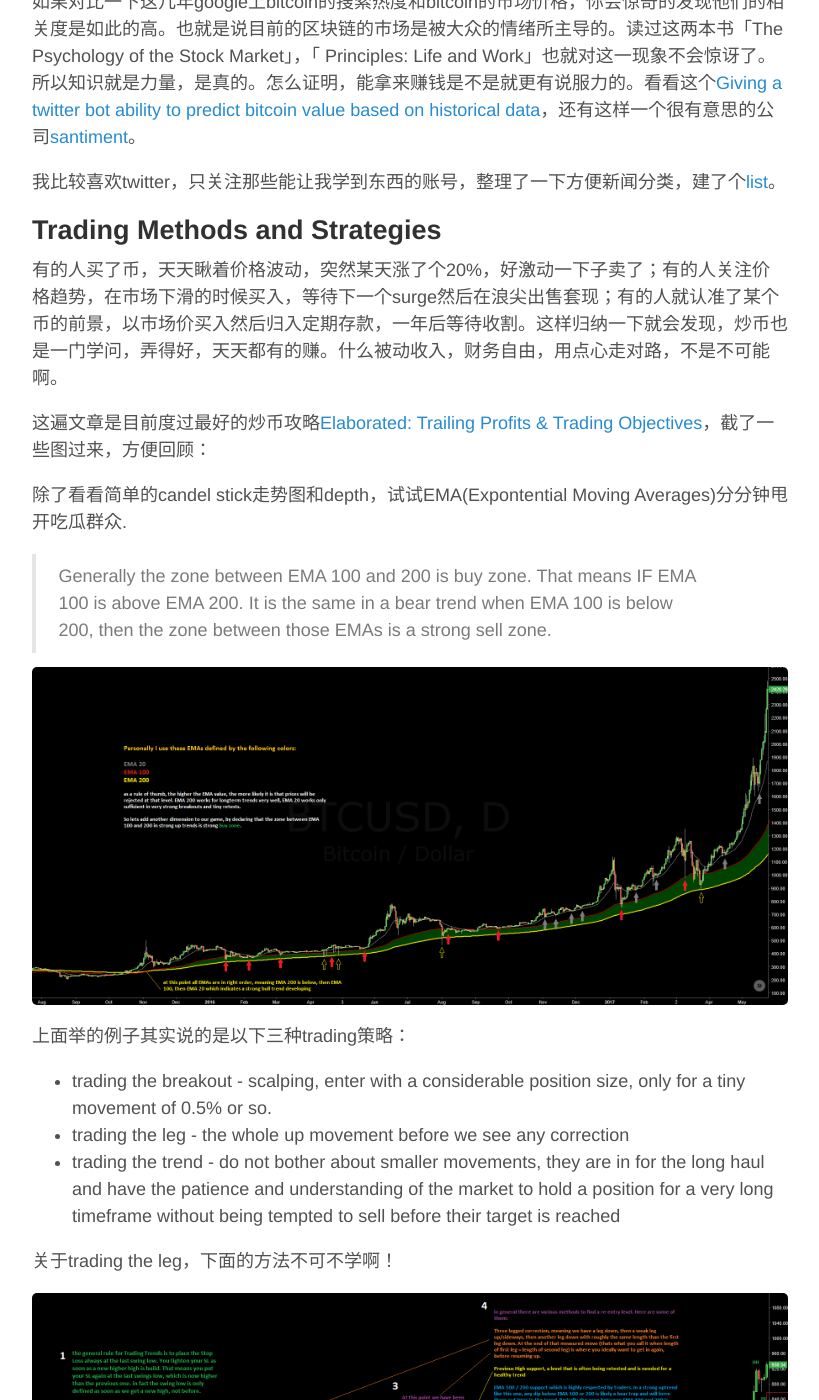
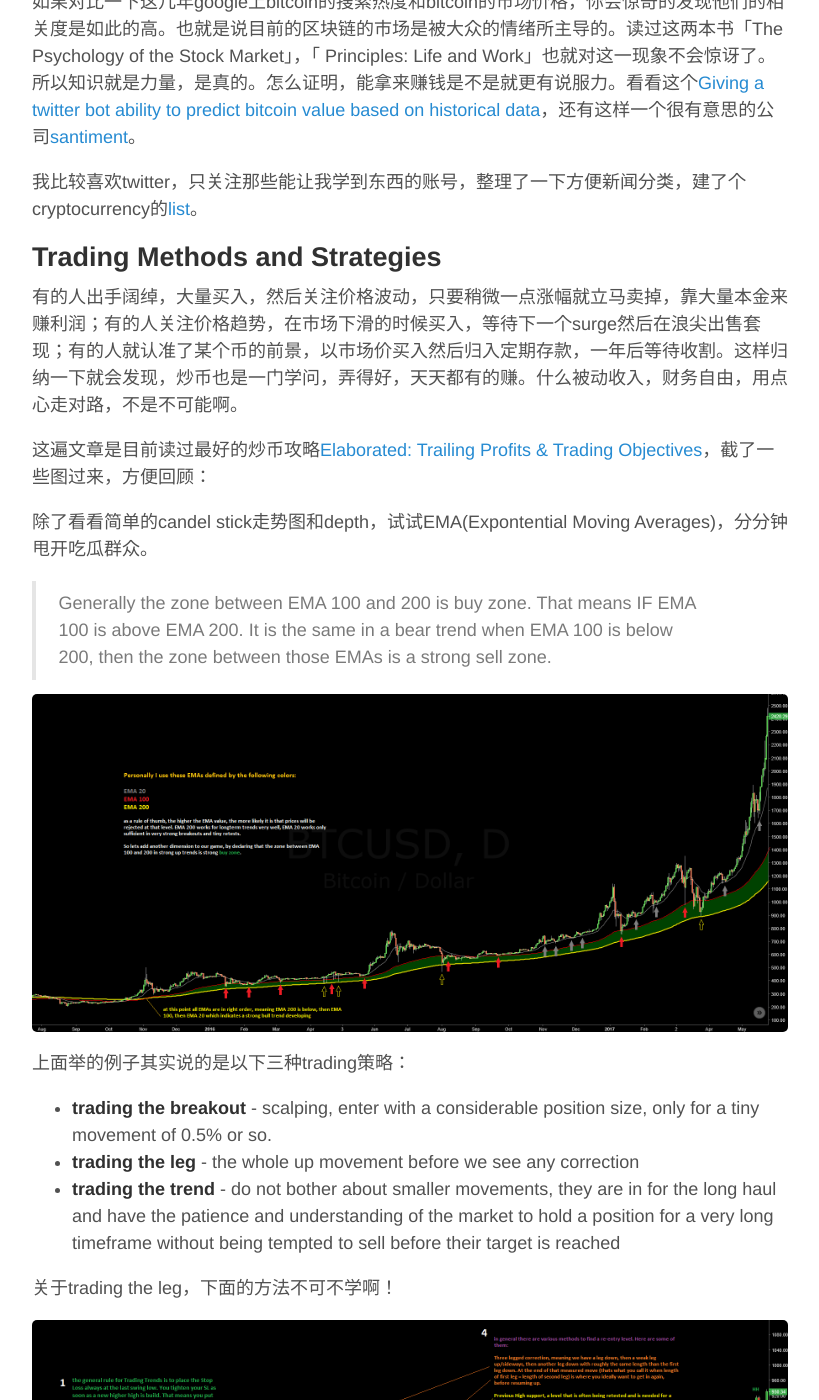
Before and after one commit to haoeric/haoeric.github.io, a Jekyll site: the page built from _posts/Trivia/2018-01-19-monthly-summary.md, in a window 1280 px wide and 1400 px high, scrolled down 2031 px. Shown: the whole window, without its empty margins (230-1049 px from the left). Built offline with Jekyll 4.4.1, drawn with Linux system fonts in a browser that asks for light colours; comment, search, counter and statistics services are not loaded; some of the changed text lies outside the part shown.

Commit message:
refine content

```diff
--- a/_posts/Trivia/2018-01-19-monthly-summary.md
+++ b/_posts/Trivia/2018-01-19-monthly-summary.md
@@ -13,9 +13,9 @@
 1. 将每个月获取的最有价值的资讯（评估标准以会改变自己行为，值得投入更多时间为准则）整理在blog上，所以每天审视自己获取的信息，一周抽一个时间来反思整理，一个月总结一次（用slack每天定时提醒）。
 2. 狠狠的训练自己的口语，资源锁定在effortless English。
 3. 用AWS做一个产品级别的side project。为下一个机会做准备。
-4. 预测未来值得深入学习的方向：深度学习的多维度运用，量子计算机原理和编程，区块链的多方位运动（基于stock psychology 的跟风运动），云计算的培训和企业级运用，语音交互，AR交互。
+4. 预测未来值得深入学习的方向：深度学习的多维度运用，量子计算机原理和编程，区块链（基于stock psychology 的跟风运动），云计算的培训和企业级运用，语音交互，AR交互。
 
-这个月的业余时间基本都投入在了cryptocurrency和《权利的游戏》。
+这个月的业余时间基本都投入在了cryptocurrency和《权利的游戏》，所以标题就这样定了。
 
 ## Hype Cycle and Technology Adoption
 
@@ -34,25 +34,25 @@
 
 ## Market Capitalizations
 
-前不久区块链的[总市值](https://coinmarketcap.com)突破700billion，新年将至，套现回家过年的中国人民给市场带来了一个健康的调整😝，目前总市值在550 billion左右，有小道消息报道今年会有更多的hedge fund注入到区块链市场，估计今年市值会进到trillion级别，如果是真的，那么，那么就赶紧掏腰包买币了。
+前不久区块链的[总市值](https://coinmarketcap.com)突破700billion，新年将至，套现回家过年的中国人民给市场带来了一个不小的调整😝，目前总市值在550 billion左右，有小道消息报道今年会有更多的hedge fund注入到区块链市场，估计今年市值会进到trillion级别，如果是真的，那么，那么就赶紧掏腰包买币了。
 
 
 ## News Resources
 
 如果对比一下这几年google上bitcoin的搜索热度和bitcoin的市场价格，你会惊奇的发现他们的相关度是如此的高。也就是说目前的区块链的市场是被大众的情绪所主导的。读过这两本书「The Psychology of the Stock Market」，「
-Principles: Life and Work」也就对这一现象不会惊讶了。所以知识就是力量，是真的。怎么证明，能拿来赚钱是不是就更有说服力的。看看这个[Giving a twitter bot ability to predict bitcoin value based on historical data](https://hackernoon.com/giving-a-twitter-bot-ability-to-predict-bitcoin-value-based-on-historical-data-dbe237c40430)，还有这样一个很有意思的公司[santiment](https://santiment.net)。
+Principles: Life and Work」也就对这一现象不会惊讶了。所以知识就是力量，是真的。怎么证明，能拿来赚钱是不是就更有说服力。看看这个[Giving a twitter bot ability to predict bitcoin value based on historical data](https://hackernoon.com/giving-a-twitter-bot-ability-to-predict-bitcoin-value-based-on-historical-data-dbe237c40430)，还有这样一个很有意思的公司[santiment](https://santiment.net)。
 
 
-我比较喜欢twitter，只关注那些能让我学到东西的账号，整理了一下方便新闻分类，建了个[list](https://twitter.com/haoeric_T/lists/crypto-digest)。
+我比较喜欢twitter，只关注那些能让我学到东西的账号，整理了一下方便新闻分类，建了个cryptocurrency的[list](https://twitter.com/haoeric_T/lists/crypto-digest)。
 
 
 ## Trading Methods and Strategies
 
-有的人买了币，天天瞅着价格波动，突然某天涨了个20%，好激动一下子卖了；有的人关注价格趋势，在市场下滑的时候买入，等待下一个surge然后在浪尖出售套现；有的人就认准了某个币的前景，以市场价买入然后归入定期存款，一年后等待收割。这样归纳一下就会发现，炒币也是一门学问，弄得好，天天都有的赚。什么被动收入，财务自由，用点心走对路，不是不可能啊。
+有的人出手阔绰，大量买入，然后关注价格波动，只要稍微一点涨幅就立马卖掉，靠大量本金来赚利润；有的人关注价格趋势，在市场下滑的时候买入，等待下一个surge然后在浪尖出售套现；有的人就认准了某个币的前景，以市场价买入然后归入定期存款，一年后等待收割。这样归纳一下就会发现，炒币也是一门学问，弄得好，天天都有的赚。什么被动收入，财务自由，用点心走对路，不是不可能啊。
 
-这遍文章是目前度过最好的炒币攻略[Elaborated: Trailing Profits & Trading Objectives](https://cryptoyoda1338.wordpress.com/2017/08/10/trailing-profits-trade-objectives/)，截了一些图过来，方便回顾：
+这遍文章是目前读过最好的炒币攻略[Elaborated: Trailing Profits & Trading Objectives](https://cryptoyoda1338.wordpress.com/2017/08/10/trailing-profits-trade-objectives/)，截了一些图过来，方便回顾：
 
-除了看看简单的candel stick走势图和depth，试试EMA(Expontential Moving Averages)分分钟甩开吃瓜群众.
+除了看看简单的candel stick走势图和depth，试试EMA(Expontential Moving Averages)，分分钟甩开吃瓜群众。
 
 > Generally the zone between EMA 100 and 200 is buy zone. That means IF EMA 100 is above EMA 200. It is the same in a bear trend when EMA 100 is below 200, then the zone between those EMAs is a strong sell zone.
 
@@ -61,9 +61,9 @@
 
 上面举的例子其实说的是以下三种trading策略：
 
-* trading the breakout - scalping, enter with a considerable position size, only for a tiny movement of 0.5% or so.
-* trading the leg - the whole up movement before we see any correction
-* trading the trend - do not bother about smaller movements, they are in for the long haul and have the patience and understanding of the market to hold a position for a very long timeframe without being tempted to sell before their target is reached
+* **trading the breakout** - scalping, enter with a considerable position size, only for a tiny movement of 0.5% or so.
+* **trading the leg** - the whole up movement before we see any correction
+* **trading the trend** - do not bother about smaller movements, they are in for the long haul and have the patience and understanding of the market to hold a position for a very long timeframe without being tempted to sell before their target is reached
 
 关于trading the leg，下面的方法不可不学啊！
 
@@ -75,4 +75,4 @@
 
 ## Game of Thrones
 
-一直听别人提起，不小心点开一集就一发不可收拾，已经追到第七季。推荐下「人人视频」这个手机APP。
+「权力的游戏」出自小说「冰与火之歌」，之前一直听别人提起，不小心点开一集就一发不可收拾，已经追到第七季。推荐下「人人视频」这个手机APP。
```
